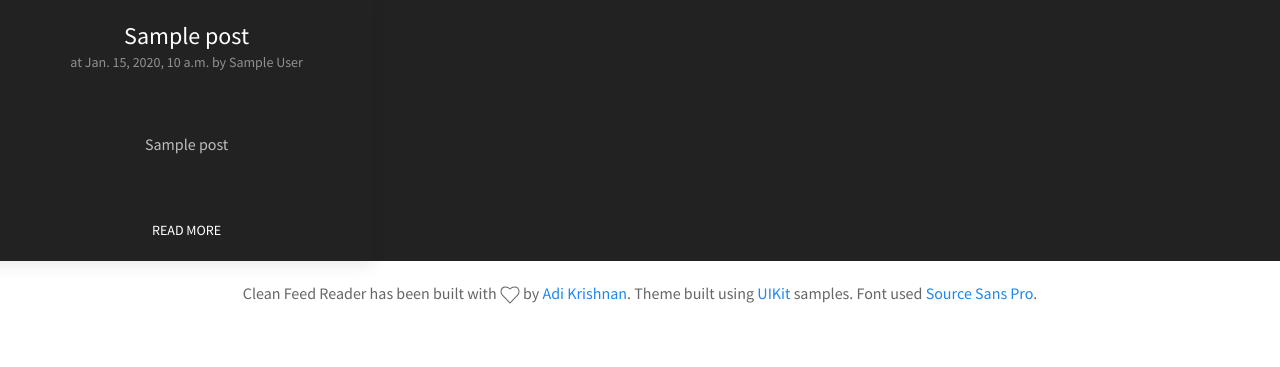
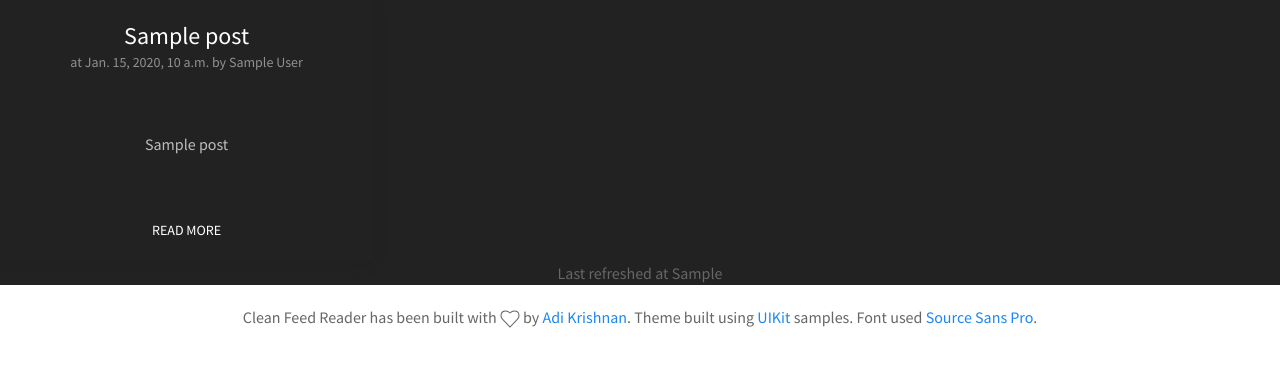
Before and after one commit to adikrishnan/clean-feed-reader, a Django app: template feeds/templates/feed_reader.html in a window 1280 px wide. Shown: the part 81-448 px from the top of the page. Run offline with Django 3.2, Linux system fonts and the light colour scheme; the template is opened without the code that fills it: most values are stand-ins (such as "Sample title", 1, 10 or a date in 2020); some libraries are stand-ins or nearby versions.

Commit message:
Added last refreshed stat to UI

```diff
--- a/feeds/templates/feed_reader.html
+++ b/feeds/templates/feed_reader.html
@@ -33,4 +33,5 @@
     {% else %}
         <p>No posts are available.</p>
     {% endif %}
+    <div class="uk-background-secondary uk-text-center"> Last refreshed at {{ last_refreshed }}</div>
 {% endblock %}
```
